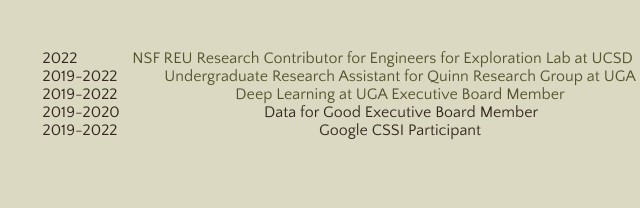
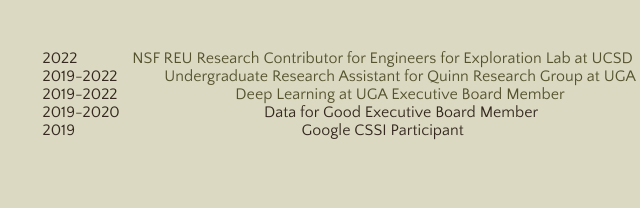
Before and after one commit to idhumphrey/CSCI4300_project1, a plain HTML site: page index.html in a window 1280 px wide. Shown: the part 1855-2063 px from the top of the page, 180-820 px from the left. Drawn offline with Linux system fonts and the light colour scheme; a web font is replaced by a local one.

Commit message:
Update index.html

```diff
--- a/index.html
+++ b/index.html
@@ -64,7 +64,7 @@
             <dd>
                 Data for Good Executive Board Member
             </dd>
-            <dt>2019-2022</dt>
+            <dt>2019</dt>
             <dd>
                 Google CSSI Participant
             </dd>
```
